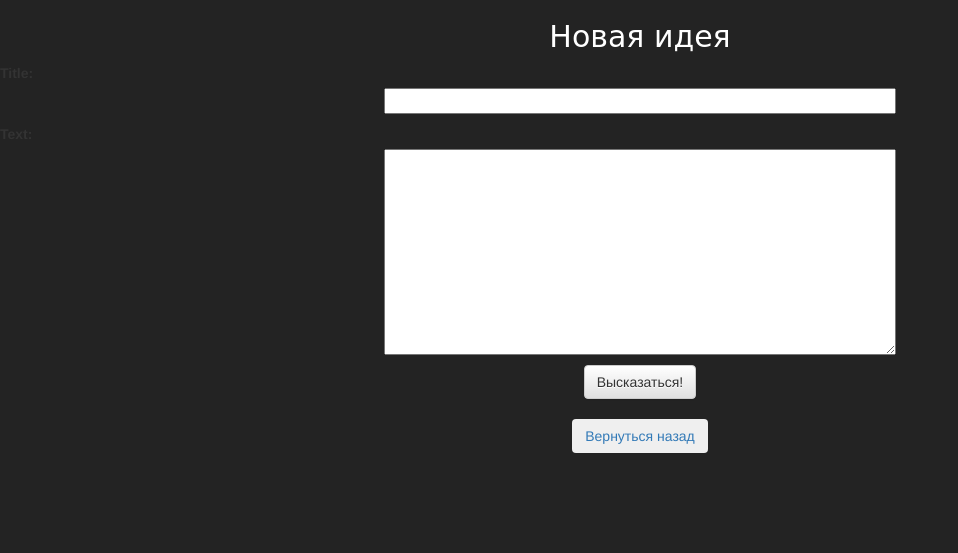
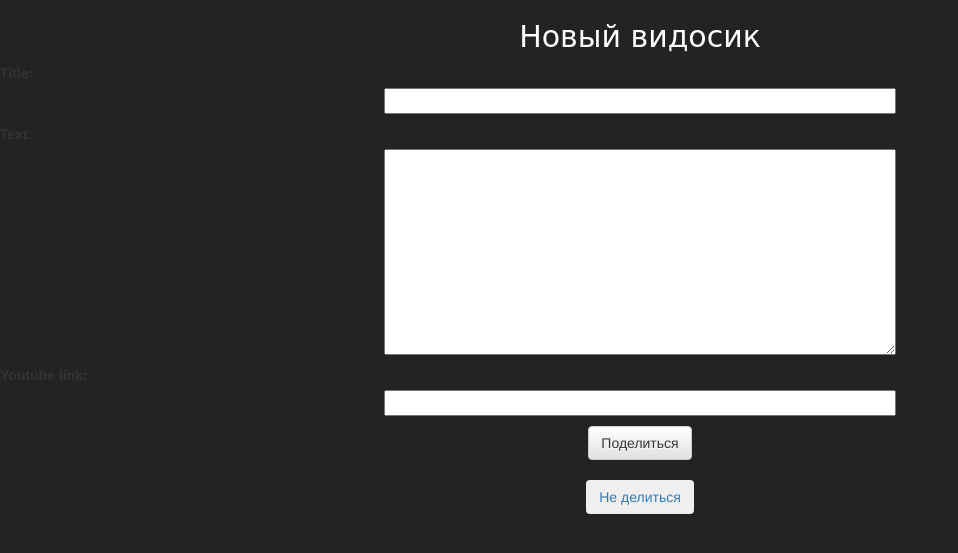
Before and after one commit to XanderVi/django-blog, a Django app: page /post/new/ in a window 1280 px wide. Shown: the top 553 px of the page, without its empty margins (0-958 px from the left). Run offline with Django 3.2, Linux system fonts and the light colour scheme; some libraries are stand-ins or nearby versions.

Commit message:
now you can add youtube videos

```diff
--- a/posts/forms.py
+++ b/posts/forms.py
@@ -6,4 +6,4 @@ class PostForm(forms.ModelForm):
 
     class Meta:
         model = Post
-        fields = ('title', 'text',)
+        fields = ('title', 'text', 'youtube_link',)
--- a/posts/models.py
+++ b/posts/models.py
@@ -2,16 +2,14 @@ from django.db import models
 from django.utils import timezone
 
 class Post(models.Model):
+    #id_user = models.CharField(max_length=200, null=False, on_delete=models.CASCADE)
+    #preview = models.CharField(max_length=500)
     id_post = models.AutoField(unique=True, primary_key=True)
-    #id_user = models.CharField(max_length=200, null=False, on_delete=models.CASCADE)
-    title = models.CharField(max_length=100, null=True, blank=True)
-    #preview = models.CharField(max_length=500)
-    text = models.TextField()
-    youtube_link = models.CharField(max_length=200, null=True, blank=True)
-    date_create = models.DateTimeField(
-            default=timezone.now)
-    published_date = models.DateTimeField(
-            blank=True, null=True)
+    title = models.CharField(max_length=100, blank=True, null=True)
+    text = models.TextField(blank=True, null=True)
+    youtube_link = models.CharField(max_length=200, blank=True, null=True)
+    date_create = models.DateTimeField(default=timezone.now)
+    published_date = models.DateTimeField(blank=True, null=True)
 
     def publish(self):
         self.published_date = timezone.now()
--- a/posts/templates/post_edit.html
+++ b/posts/templates/post_edit.html
@@ -5,7 +5,7 @@
     <meta name="viewport" content="width=device-width, initial-scale=1.0">
     <meta http-equiv="X-UA-Compatible" content="ie=edge">
 
-    <title>Мне есть, что сказать</title>
+    <title>У меня есть прикольный видосик</title>
 
     {% load staticfiles %}
     <link rel="stylesheet" href="//maxcdn.bootstrapcdn.com/bootstrap/3.2.0/css/bootstrap.min.css">
@@ -15,11 +15,11 @@
 
 <body style="background-color:rgba(8, 8, 8, 0.89);" class="common">
     {% block content %}
-    <font color='white'><h2><center>Новая идея</center></h2></font>
+    <font color='white'><h2><center>Новый видосик</center></h2></font>
     <form method="POST" class="post-form">{% csrf_token %}
         {{ form.as_p }}
-        <center><button type="submit" class="save btn btn-default">Высказаться!</button></center><br>
-        <center><button type="button" class="btn"><a href="/">Вернуться назад</a></button></center>
+        <center><button type="submit" class="save btn btn-default">Поделиться</button></center><br>
+        <center><button type="button" class="btn"><a href="/">Не делиться</a></button></center>
     </form>
     {% endblock %}
 </body>
```
Also changed, not shown: posts/templates/index.html (+6 -6 lines), db.sqlite3, posts/migrations/0004_auto_20180802_1437.py (added).
